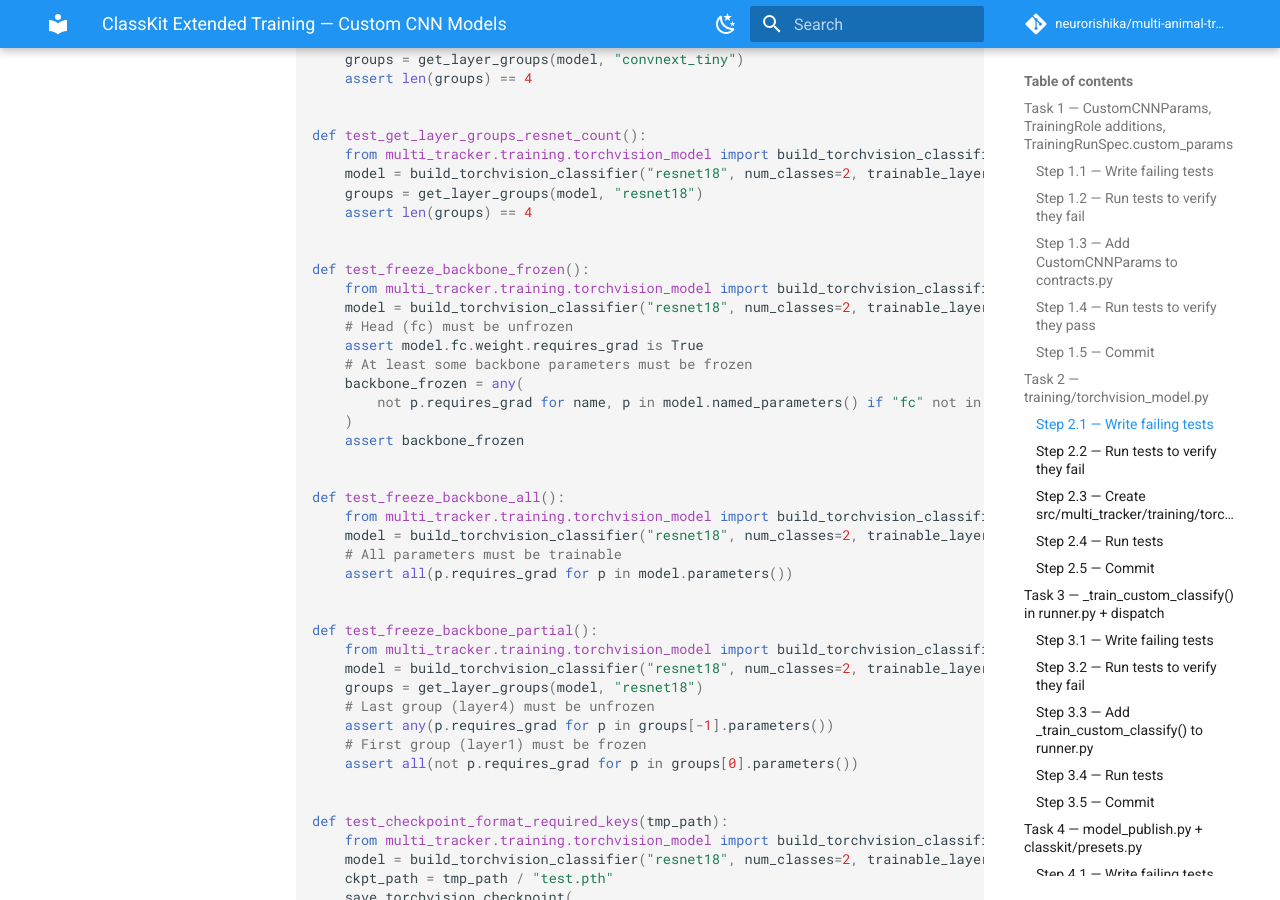
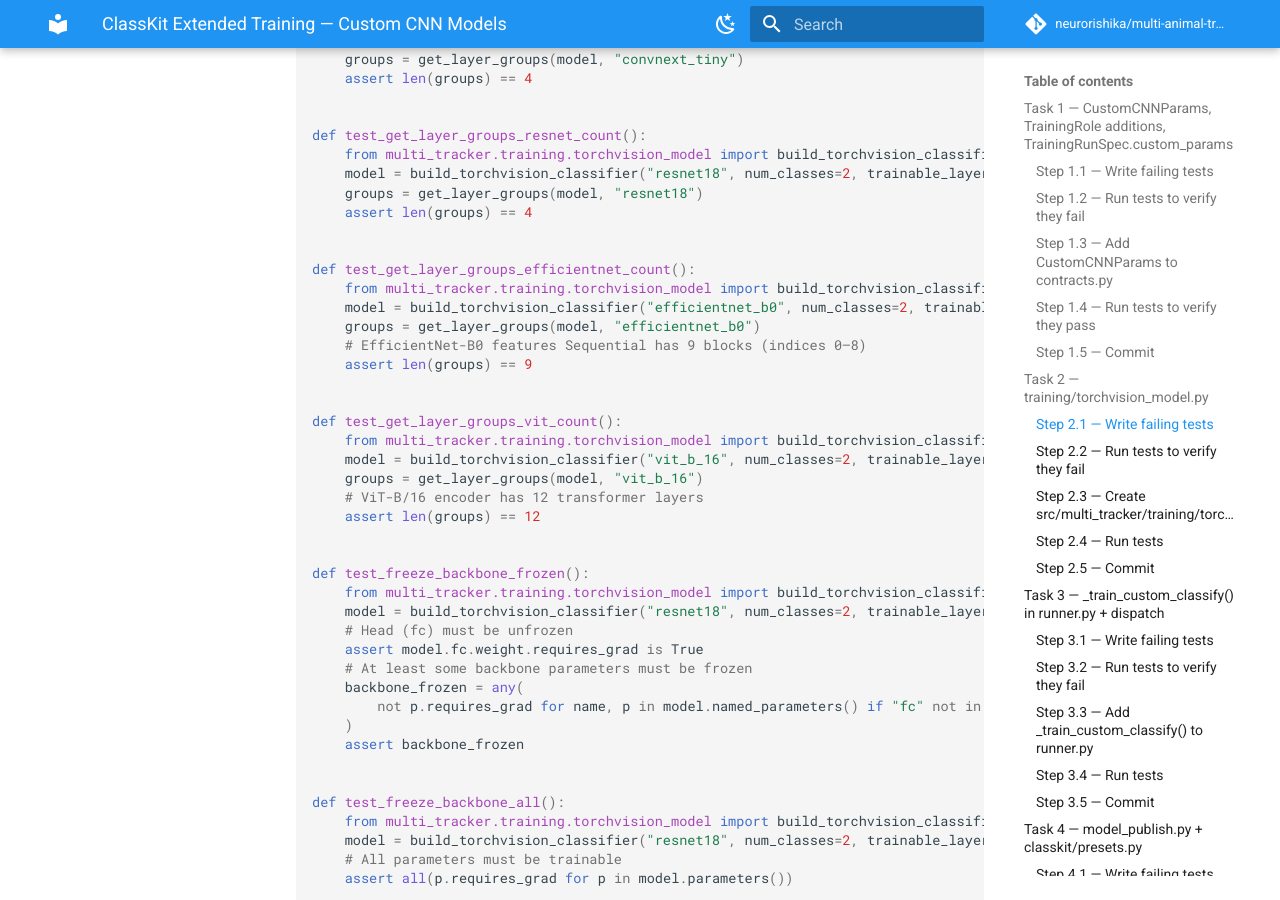
Before and after one commit to neurorishika/multi-animal-tracker, an MkDocs documentation site: the page built from docs/superpowers/plans/2026-03-21-classkit-extended-training.md, in a window 1280 px wide and 900 px high, scrolled down 5711 px. Built offline with MkDocs 1.6.1 and Material for MkDocs 9.7.7, drawn with Linux system fonts in a browser that asks for light colours; comment, search, counter and statistics services are not loaded; the version menu is left out.

Commit message:
docs: add missing EfficientNet/ViT layer group count tests to plan
Co-Authored-By: Claude Opus 4.6 (1M context) <noreply@anthropic.com>

```diff
--- a/docs/superpowers/plans/2026-03-21-classkit-extended-training.md
+++ b/docs/superpowers/plans/2026-03-21-classkit-extended-training.md
@@ -244,6 +244,22 @@ def test_get_layer_groups_resnet_count():
     model = build_torchvision_classifier("resnet18", num_classes=2, trainable_layers=0)
     groups = get_layer_groups(model, "resnet18")
     assert len(groups) == 4
+
+
+def test_get_layer_groups_efficientnet_count():
+    from multi_tracker.training.torchvision_model import build_torchvision_classifier, get_layer_groups
+    model = build_torchvision_classifier("efficientnet_b0", num_classes=2, trainable_layers=0)
+    groups = get_layer_groups(model, "efficientnet_b0")
+    # EfficientNet-B0 features Sequential has 9 blocks (indices 0–8)
+    assert len(groups) == 9
+
+
+def test_get_layer_groups_vit_count():
+    from multi_tracker.training.torchvision_model import build_torchvision_classifier, get_layer_groups
+    model = build_torchvision_classifier("vit_b_16", num_classes=2, trainable_layers=0)
+    groups = get_layer_groups(model, "vit_b_16")
+    # ViT-B/16 encoder has 12 transformer layers
+    assert len(groups) == 12
 
 
 def test_freeze_backbone_frozen():
```
